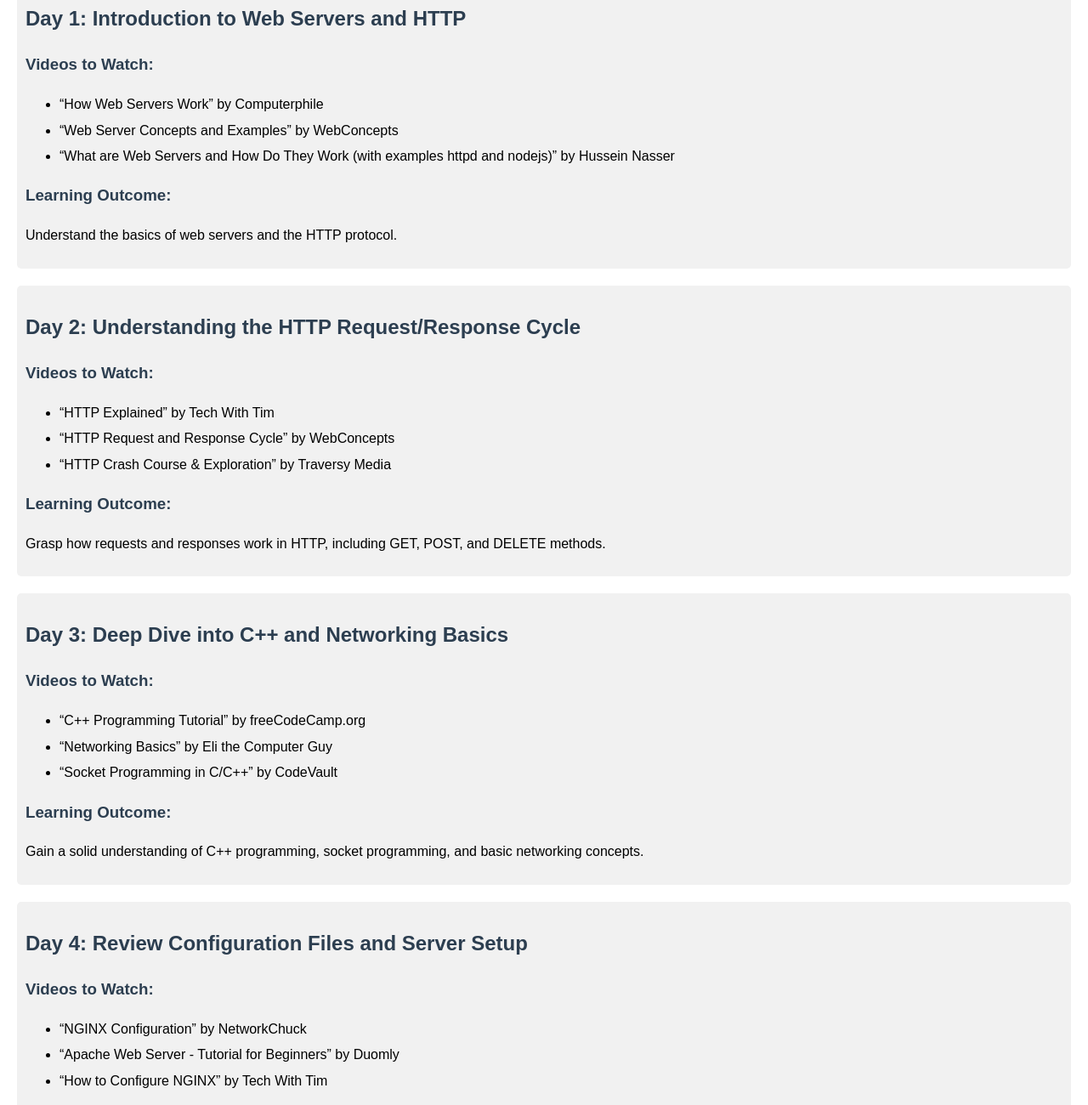
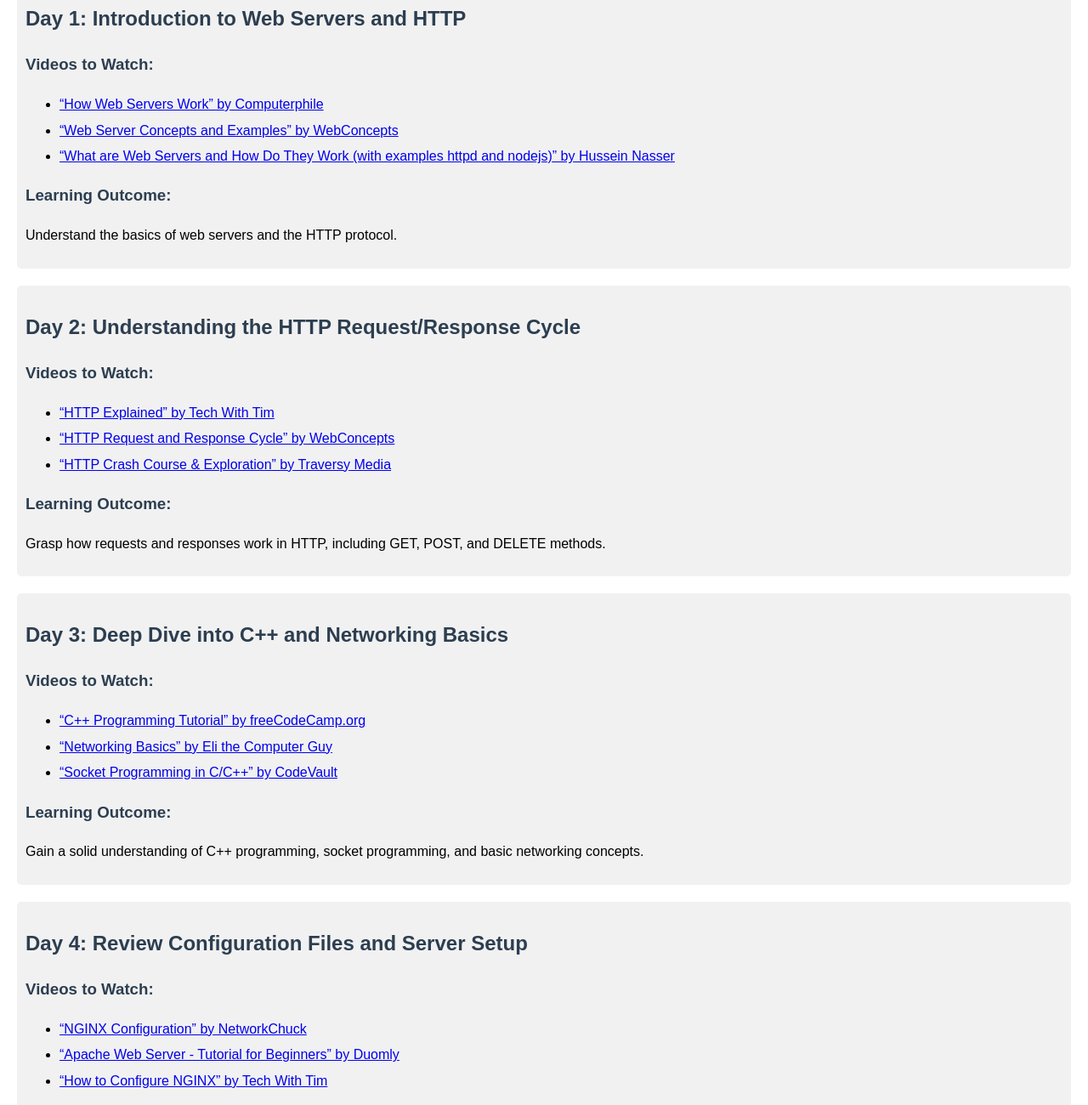
Before and after one commit to nima-nourinejad/webserv, a plain HTML site: page index.html in a window 1280 px wide. Shown: the part 121-1421 px from the top of the page at 85% size. Drawn offline with Linux system fonts and the light colour scheme.

Commit message:
Update index.html

```diff
--- a/index.html
+++ b/index.html
@@ -41,9 +41,9 @@
         <h2>Day 1: Introduction to Web Servers and HTTP</h2>
         <h3>Videos to Watch:</h3>
         <ul>
-            <li>“How Web Servers Work” by Computerphile</li>
-            <li>“Web Server Concepts and Examples” by WebConcepts</li>
-            <li>“What are Web Servers and How Do They Work (with examples httpd and nodejs)” by Hussein Nasser</li>
+            <li><a href="https://www.youtube.com/watch?v=1R9h-H2Ub4Q">“How Web Servers Work” by Computerphile</a></li>
+            <li><a href="https://www.youtube.com/watch?v=3Zq1s3LxZjY">“Web Server Concepts and Examples” by WebConcepts</a></li>
+            <li><a href="https://www.youtube.com/watch?v=Q-BpqyOT3a8">“What are Web Servers and How Do They Work (with examples httpd and nodejs)” by Hussein Nasser</a></li>
         </ul>
         <h3>Learning Outcome:</h3>
         <p>Understand the basics of web servers and the HTTP protocol.</p>
@@ -54,9 +54,9 @@
         <h2>Day 2: Understanding the HTTP Request/Response Cycle</h2>
         <h3>Videos to Watch:</h3>
         <ul>
-            <li>“HTTP Explained” by Tech With Tim</li>
-            <li>“HTTP Request and Response Cycle” by WebConcepts</li>
-            <li>“HTTP Crash Course & Exploration” by Traversy Media</li>
+            <li><a href="https://www.youtube.com/watch?v=eesqK59rhGA">“HTTP Explained” by Tech With Tim</a></li>
+            <li><a href="https://www.youtube.com/watch?v=rfscVS0vtbw">“HTTP Request and Response Cycle” by WebConcepts</a></li>
+            <li><a href="https://www.youtube.com/watch?v=iYM2zFP3Zn0">“HTTP Crash Course & Exploration” by Traversy Media</a></li>
         </ul>
         <h3>Learning Outcome:</h3>
         <p>Grasp how requests and responses work in HTTP, including GET, POST, and DELETE methods.</p>
@@ -67,9 +67,9 @@
         <h2>Day 3: Deep Dive into C++ and Networking Basics</h2>
         <h3>Videos to Watch:</h3>
         <ul>
-            <li>“C++ Programming Tutorial” by freeCodeCamp.org</li>
-            <li>“Networking Basics” by Eli the Computer Guy</li>
-            <li>“Socket Programming in C/C++” by CodeVault</li>
+            <li><a href="https://www.youtube.com/watch?v=vLnPwxZdW4Y">“C++ Programming Tutorial” by freeCodeCamp.org</a></li>
+            <li><a href="https://www.youtube.com/watch?v=3QhU9jd03a0">“Networking Basics” by Eli the Computer Guy</a></li>
+            <li><a href="https://www.youtube.com/watch?v=LtXEMwSG5-8">“Socket Programming in C/C++” by CodeVault</a></li>
         </ul>
         <h3>Learning Outcome:</h3>
         <p>Gain a solid understanding of C++ programming, socket programming, and basic networking concepts.</p>
@@ -80,9 +80,9 @@
         <h2>Day 4: Review Configuration Files and Server Setup</h2>
         <h3>Videos to Watch:</h3>
         <ul>
-            <li>“NGINX Configuration” by NetworkChuck</li>
-            <li>“Apache Web Server - Tutorial for Beginners” by Duomly</li>
-            <li>“How to Configure NGINX” by Tech With Tim</li>
+            <li><a href="https://www.youtube.com/watch?v=1R9h-H2Ub4Q">“NGINX Configuration” by NetworkChuck</a></li>
+            <li><a href="https://www.youtube.com/watch?v=1R9h-H2Ub4Q">“Apache Web Server - Tutorial for Beginners” by Duomly</a></li>
+            <li><a href="https://www.youtube.com/watch?v=1R9h-H2Ub4Q">“How to Configure NGINX” by Tech With Tim</a></li>
         </ul>
         <h3>Learning Outcome:</h3>
         <p>Understand how to read and write configuration files for web servers, including setting up server blocks and virtual hosts.</p>
@@ -93,9 +93,9 @@
         <h2>Day 5: Exploring CGI and Dynamic Content</h2>
         <h3>Videos to Watch:</h3>
         <ul>
-            <li>“CGI Explained” by Computerphile</li>
-            <li>“Introduction to CGI Programming” by The Bad Tutorials</li>
-            <li>“CGI Programming in Python” by Corey Schafer</li>
+            <li><a href="https://www.youtube.com/watch?v=1R9h-H2Ub4Q">“CGI Explained” by Computerphile</a></li>
+            <li><a href="https://www.youtube.com/watch?v=1R9h-H2Ub4Q">“Introduction to CGI Programming” by The Bad Tutorials</a></li>
+            <li><a href="https://www.youtube.com/watch?v=1R9h-H2Ub4Q">“CGI Programming in Python” by Corey Schafer</a></li>
         </ul>
         <h3>Learning Outcome:</h3>
         <p>Learn how CGI scripts work for dynamic content generation and how to handle them in a web server.</p>
```
